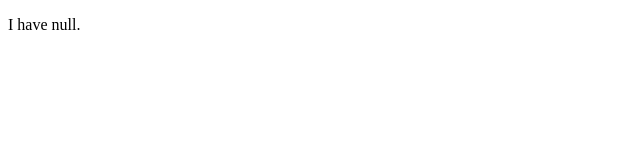
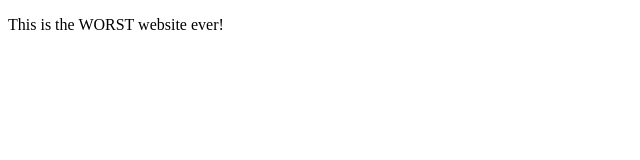
Before and after one commit to CoolManTheCool/CoolManTheCool.github.io, a plain HTML site: page index.html in a window 1280 px wide. Shown: the whole page, without its empty margins (0-640 px from the left). Drawn offline with Linux system fonts and the light colour scheme.

Commit message:
Update index.html

```diff
--- a/index.html
+++ b/index.html
@@ -7,7 +7,7 @@
 </head>
 <body>
     <p>
-        I have null.
+        This is the WORST website ever!
     </p>
 </body>
 </html>
```
